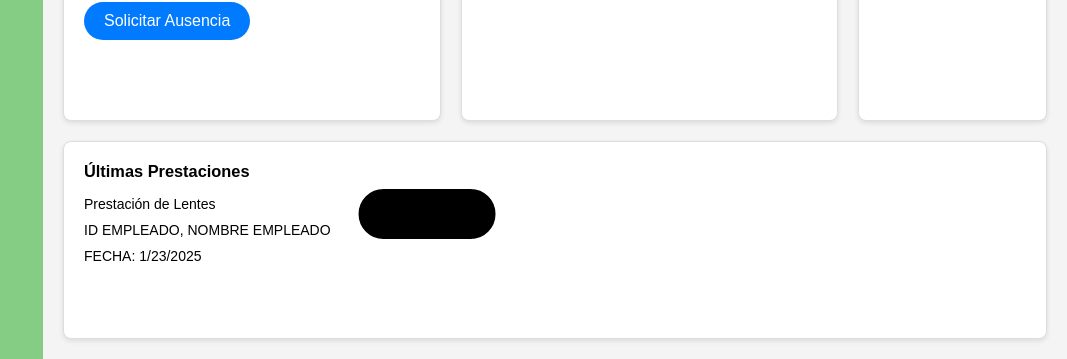
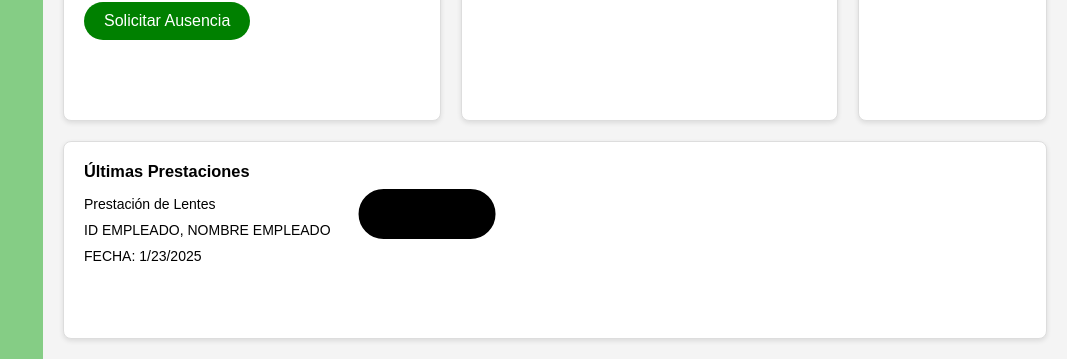
Before and after one commit to lugalnt/Proyecto_RH, a PHP site: page /inicio.html in a window 1280 px wide. Shown: the part 441-800 px from the top of the page, without its empty margins (213-1280 px from the left). Run offline with PHP 8.4, Linux system fonts and the light colour scheme.

Commit message:
Update styles.css

```diff
--- a/styles.css
+++ b/styles.css
@@ -394,7 +394,7 @@ body {
   text-decoration: none;
 }
 .btn-blue {
-  background-color: #007bff;
+  background-color: green;
 }
 .btn-rounded {
   border-radius: 25px;
```
